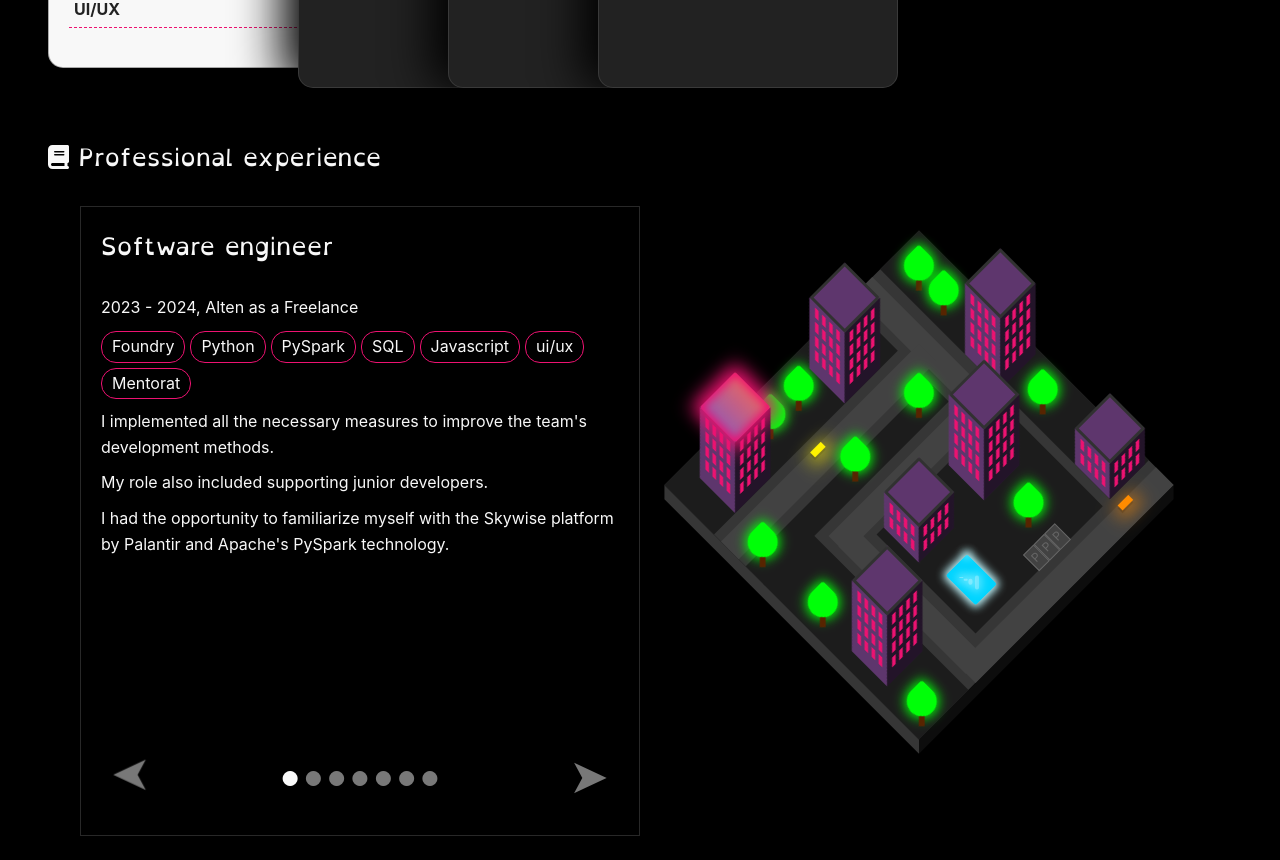
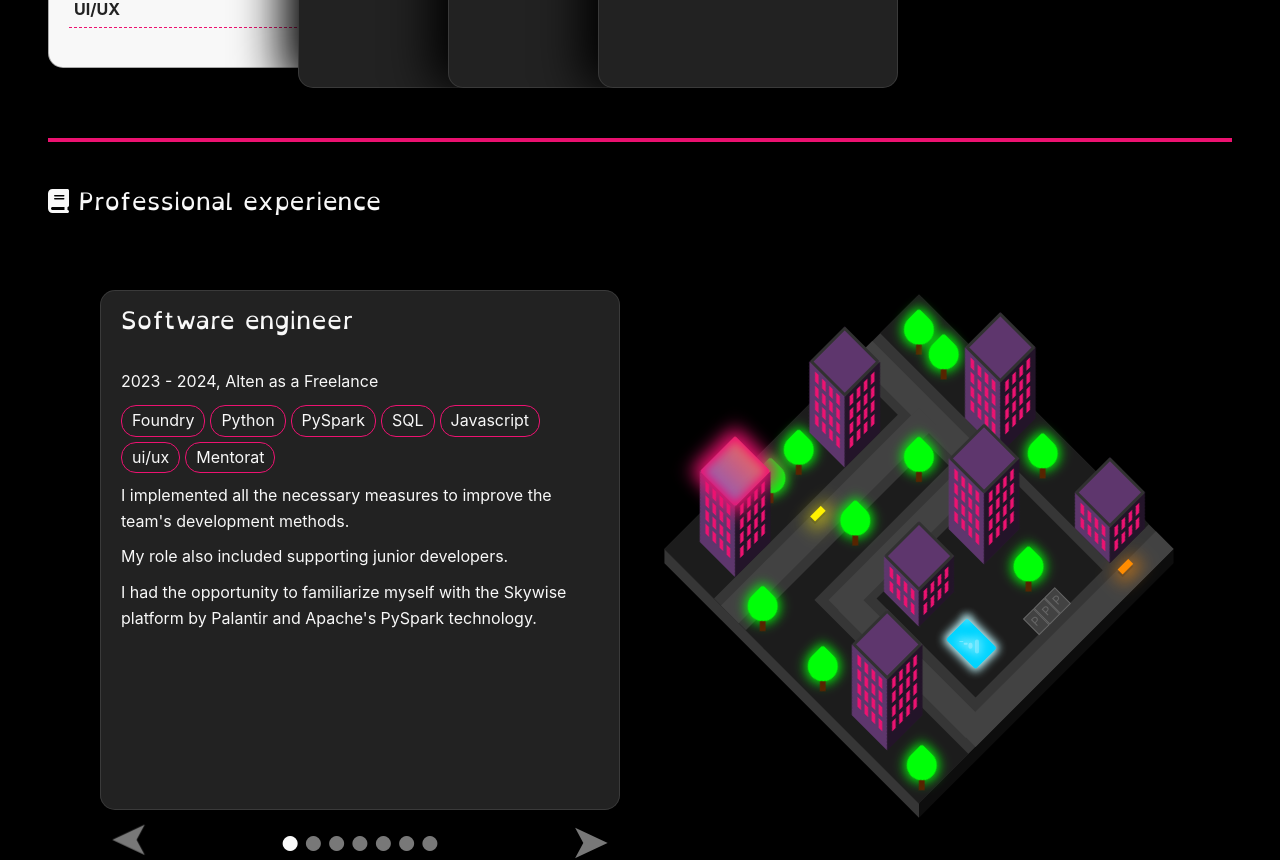
Before and after one commit to angele-henry-dev/LadyRaccoon, a Vue app: page / in a window 1280 px wide. Shown: the part 1480-2340 px from the top of the page. Built offline with nearby package versions, Linux system fonts and the light colour scheme.

Commit message:
Little details on experience

```diff
--- a/src/assets/main.css
+++ b/src/assets/main.css
@@ -102,3 +102,15 @@ body::-webkit-scrollbar-thumb {
   border-radius: 15px;
   padding: 2px 10px;
 }
+
+.card {
+  padding: 10px 20px;
+  transition: 0.4s ease-out;
+  position: relative;
+  left: 0px;
+  background-color: var(--vt-c-black-soft);
+  box-shadow: -1rem 0 3rem #000;
+  border: 1px solid var(--color-border);
+  border-radius: 15px;
+  text-align: left;
+}
--- a/src/components/CarouselCards.vue
+++ b/src/components/CarouselCards.vue
@@ -49,17 +49,8 @@ const active = ref(true)
 /** CARD */
 
 .card {
-  padding: 10px 20px;
   width: 300px;
   min-height: 320px;
-  transition: 0.4s ease-out;
-  position: relative;
-  left: 0px;
-  background-color: var(--vt-c-black-soft);
-  box-shadow: -1rem 0 3rem #000;
-  border: 1px solid var(--color-border);
-  border-radius: 15px;
-  text-align: left;
 }
 .card:not(:first-child) {
   margin-left: -150px;
--- a/src/components/IsometricCity.vue
+++ b/src/components/IsometricCity.vue
@@ -23,17 +23,21 @@ let selectedIndex = ref(0)
         <div v-for="(item, i) in experience" :key="i" class="carousel__controls">
           <label
             class="carousel__control carousel__control--backward"
-            :for="i === 0 ? (experience.length - 1).toString() : (i - 1).toString()"
+            :for="
+              i === 0 ? 'iso_' + (experience.length - 1).toString() : 'iso_' + (i - 1).toString()
+            "
             >&#10148;</label
           >
           <label
             class="carousel__control carousel__control--forward"
-            :for="i === experience.length - 1 ? (0).toString() : (i + 1).toString()"
+            :for="
+              i === experience.length - 1 ? 'iso_' + (0).toString() : 'iso_' + (i + 1).toString()
+            "
             >&#10148;</label
           >
         </div>
         <li v-for="(item, i) in experience" :key="i">
-          <div>
+          <div class="card">
             <h2>{{ item.what }}</h2>
             <p>
               {{ item.from }}<span v-if="item.to"> - {{ item.to }}</span
@@ -166,6 +170,7 @@ let selectedIndex = ref(0)
   flex-direction: row;
   flex-wrap: wrap;
   justify-content: center;
+  padding-top: 20px;
   margin-bottom: 70px;
 }
 
@@ -190,7 +195,6 @@ let selectedIndex = ref(0)
   min-width: 300px;
   max-width: 560px;
   height: 630px;
-  border: 1px solid var(--vt-c-divider-dark-2);
 }
 
 /* Carousel */
@@ -199,7 +203,6 @@ let selectedIndex = ref(0)
   display: inline-block;
   padding: 20px;
   margin-bottom: 20px;
-  background-color: var(--color-background);
 }
 .iso-description ul {
   height: 100%;
@@ -216,6 +219,9 @@ let selectedIndex = ref(0)
   overflow-y: auto;
   opacity: 0;
   overflow: hidden;
+}
+.iso-description ul li .card {
+  height: 100%;
 }
 .carousel__controls,
 .carousel__activator {
--- a/src/views/HomeView.vue
+++ b/src/views/HomeView.vue
@@ -51,3 +51,11 @@ import projects from '@/assets/models/projects.json' with { type: 'json' }
 
   <FooterComponent class="footer" />
 </template>
+
+<style scoped>
+#projects h2,
+#experience h2 {
+  border-top: 4px solid var(--vt-c-pink);
+  padding-top: 40px;
+}
+</style>
```
